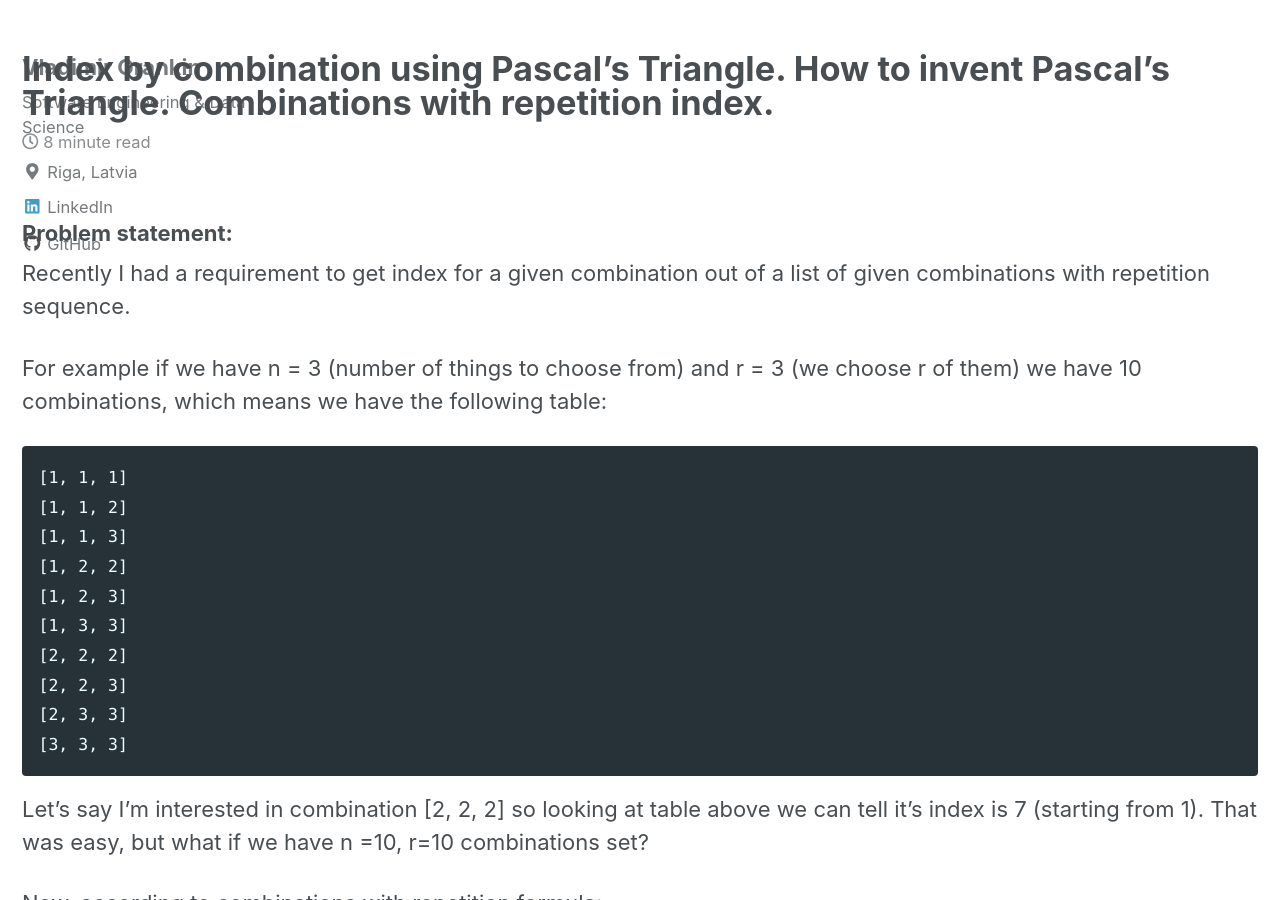
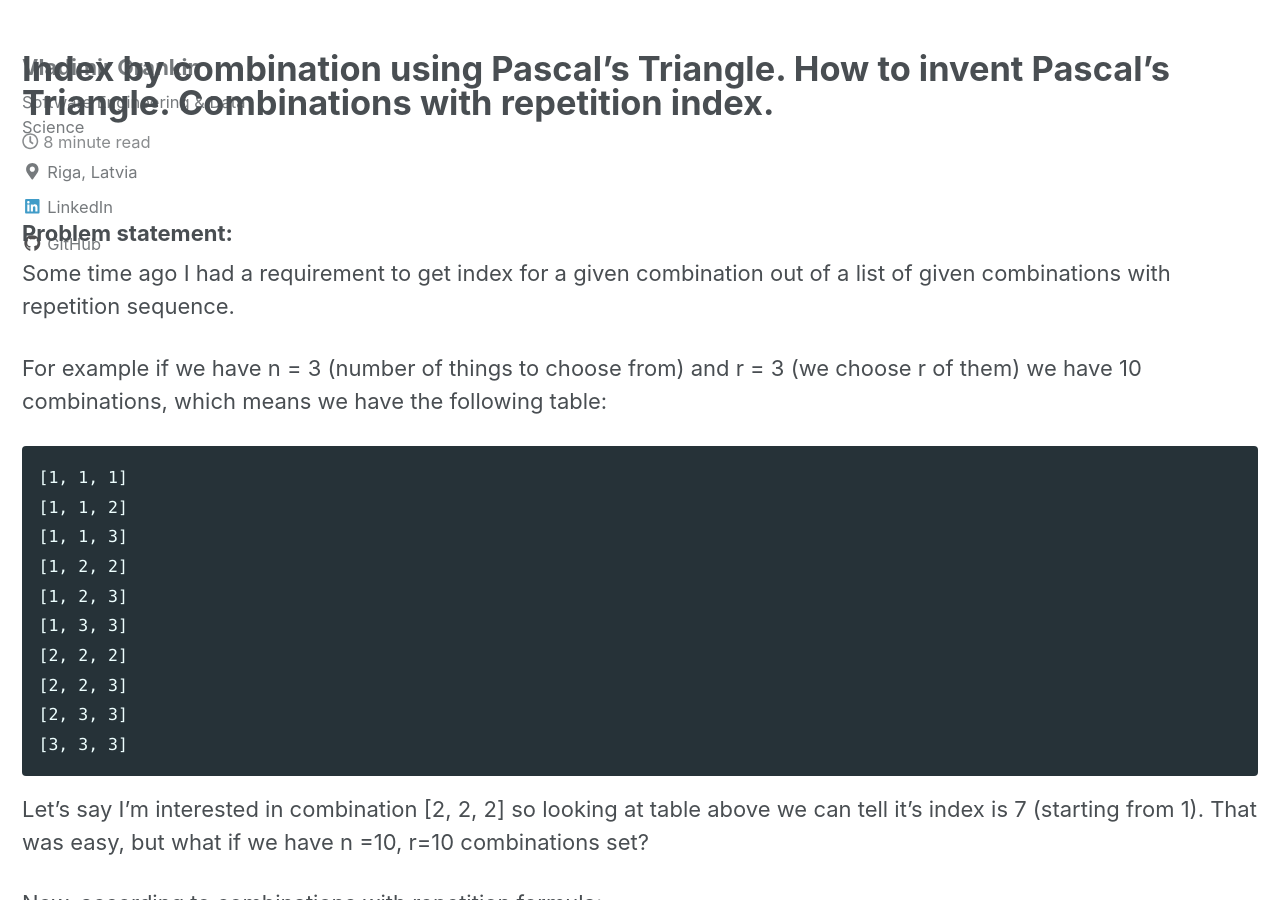
Before and after one commit to vgrankin/vgrankin.github.io, a Jekyll site: the page built from _posts/2018-08-23-pascals-triangle.md, in a window 1280 px wide and 900 px high, scrolled down 880 px. Built offline with Jekyll 4.4.1, drawn with Linux system fonts in a browser that asks for light colours; nearby versions of some CDN libraries.

Commit message:
Working on pascal triangle post

```diff
--- a/_posts/2018-08-23-pascals-triangle.md
+++ b/_posts/2018-08-23-pascals-triangle.md
@@ -13,7 +13,7 @@ category: data-science
 
 ### Problem statement:
 
-Recently I had a requirement to get index for a given combination out of a list of given combinations
+Some time ago I had a requirement to get index for a given combination out of a list of given combinations
 with repetition sequence.
 
 For example if we have n  = 3 (number of things to choose from) and r = 3 (we choose r of them)
```
